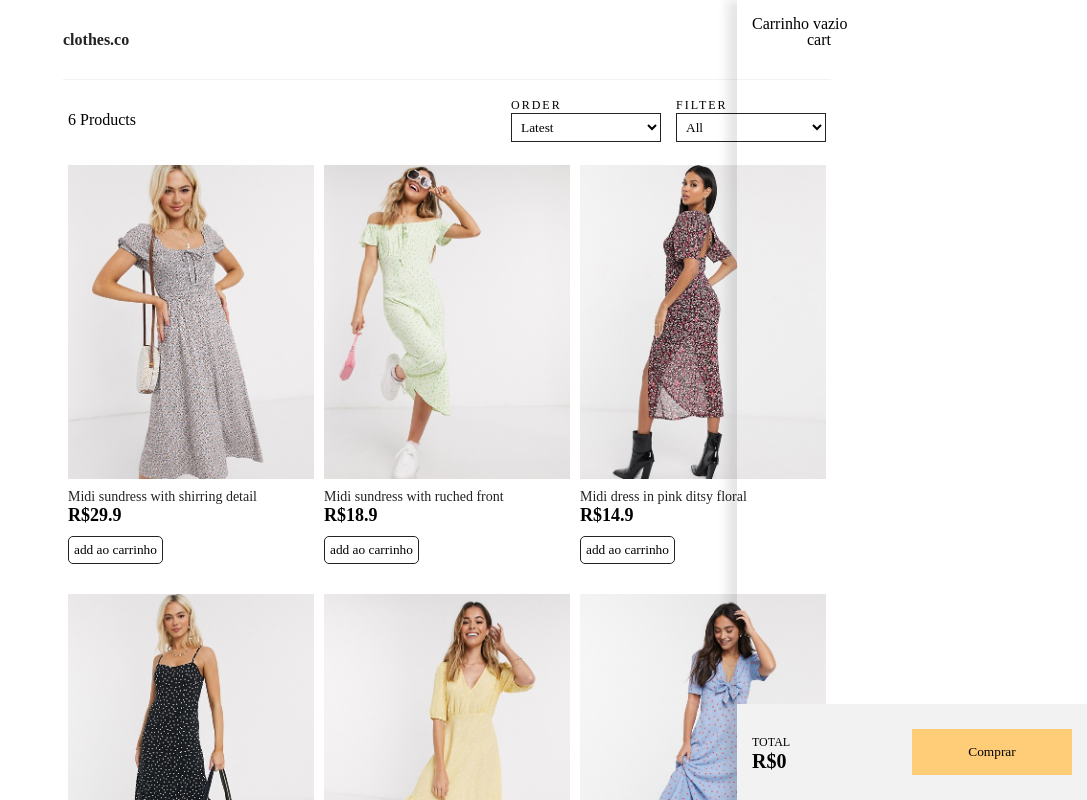
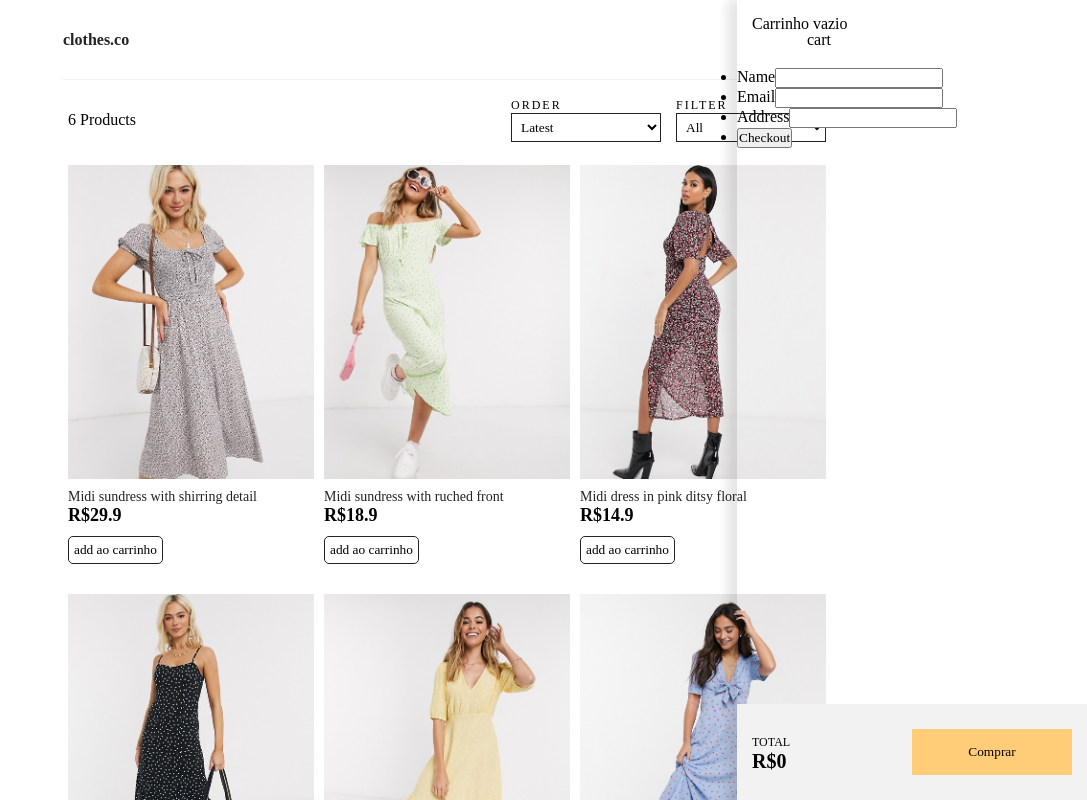
Before and after one commit to iamkaio/react-shopping-cart, a React (Create React App) app: page / in a window 1280 px wide. Both pictures are taken after a click on the button "Comprar". Shown: the top 800 px of the page, without its empty margins (193-1280 px from the left). Built offline with nearby package versions, Linux system fonts and the light colour scheme.

Commit message:
checkout form

```diff
--- a/src/App.js
+++ b/src/App.js
@@ -11,17 +11,20 @@ class App extends React.Component {
         super();
         this.state = {
             products: data.products,
-            cartItems: [],
+            cartItems: localStorage.getItem("cartItems") ? JSON.parse(localStorage.getItem("cartItems")) : [],
             size: "",
             sort: "",
         };
     }
 
+    createOrder = (order) => {
+        alert('need to save order for' + order.name)
+    }
+
     removeFromCart = (product) => {
         const cartItems = this.state.cartItems.slice();
         this.setState({cartItems:  cartItems.filter(x=>x._id !== product._id)})
-
-
+        localStorage.setItem("cartItems", JSON.stringify(cartItems.filter(x=>x._id !== product._id)))
     }
 
     addToCart = (product) => {
@@ -38,8 +41,9 @@ class App extends React.Component {
         if (!alreadyInCart) {
             cartItems.push({...product, count: 1});
         }
+        this.setState({cartItems})
 
-        this.setState({cartItems})
+        localStorage.setItem("cartItems", JSON.stringify(cartItems))
     }
 
     sortProducts = (event) => {
@@ -97,10 +101,14 @@ class App extends React.Component {
                         </div>
 
                         <div className="cart-preview">
-                            <Cart cartItems={this.state.cartItems} removeFromCart={this.removeFromCart}/>
+                            <Cart
+                                cartItems={this.state.cartItems}
+                                removeFromCart={this.removeFromCart}
+                                createOrder={this.createOrder}/>
                         </div>
                     </div>
                 </main>
+
             </div>
         );
     }
--- a/src/components/Cart/Cart.js
+++ b/src/components/Cart/Cart.js
@@ -3,12 +3,40 @@ import {
     CartWrapper,
     HeaderCart,
     PreviewCart,
-    TotalCart
+    TotalCart,
+    ModalCheckout
 
 } from './styles';
 import formatCurrency from "../../util";
 
 class Cart extends Component {
+    constructor(props) {
+        super(props);
+        this.state = {
+            name: "",
+            email: "",
+            address: "",
+            showCheckout: false
+        }
+    }
+
+    handleInput = (e) => {
+        this.setState({[e.target.name]: e.target.value})
+    }
+
+
+    createOrder = (e) => {
+        e.preventDefault();
+        const order = {
+            name: this.state.name,
+            email: this.state.email,
+            address: this.state.address,
+            cartItems: this.props.cartItems,
+        };
+        this.props.createOrder(order);
+    }
+
+
     render() {
         const {cartItems} = this.props
         return (
@@ -51,20 +79,47 @@ class Cart extends Component {
                         <div className="totalPrice">
                             <span>total</span>
                             <p>
-                                {formatCurrency (
-                                cartItems.reduce((a,c) => a + c.price * c.count, 0
+                                {formatCurrency(
+                                    cartItems.reduce((a, c) => a + c.price * c.count, 0
                                     )
                                 )}
                             </p>
                         </div>
                         <div className="buy">
-                            <button>Comprar</button>
+                            <button onClick={()=>{this.setState({showCheckout: true})}}>Comprar</button>
                         </div>
                     </TotalCart>
-                </CartWrapper>
-            </div>
 
 
+
+                </CartWrapper>
+
+                <ModalCheckout>
+                    {this.state.showCheckout && (
+                        <div className="cart">
+                            <form onSubmit={this.createOrder}>
+                                <ul className="form-container">
+                                    <li>
+                                        <label>Name</label>
+                                        <input name="name" type="text" required onChange={this.handleInput}/>
+                                    </li>
+                                    <li>
+                                        <label>Email</label>
+                                        <input name="email" type="email" required onChange={this.handleInput}/>
+                                    </li>
+                                    <li>
+                                        <label>Address</label>
+                                        <input name="address" type="text" required onChange={this.handleInput}/>
+                                    </li>
+                                    <li>
+                                        <button type="submit">Checkout</button>
+                                    </li>
+                                </ul>
+                            </form>
+                        </div>
+                    )}
+                </ModalCheckout>
+            </div>
         );
     }
 }
--- a/src/components/Cart/styles.js
+++ b/src/components/Cart/styles.js
@@ -8,6 +8,7 @@ export const HeaderCart = styled.div`
    width: 100%;
    margin-bottom: 20px;
 `;
+
 export const PreviewCart = styled.div`
    width: 100%;
 
@@ -116,3 +117,8 @@ export const TotalCart = styled.div`
 
 
 `;
+
+export const ModalCheckout = styled.div`
+width: 100%;
+
+`;
--- /dev/null
+++ b/src/styles.js
@@ -0,0 +1 @@
+import styled from 'styled-components';
```
Lines whose indentation alone changed are shown as unchanged.
